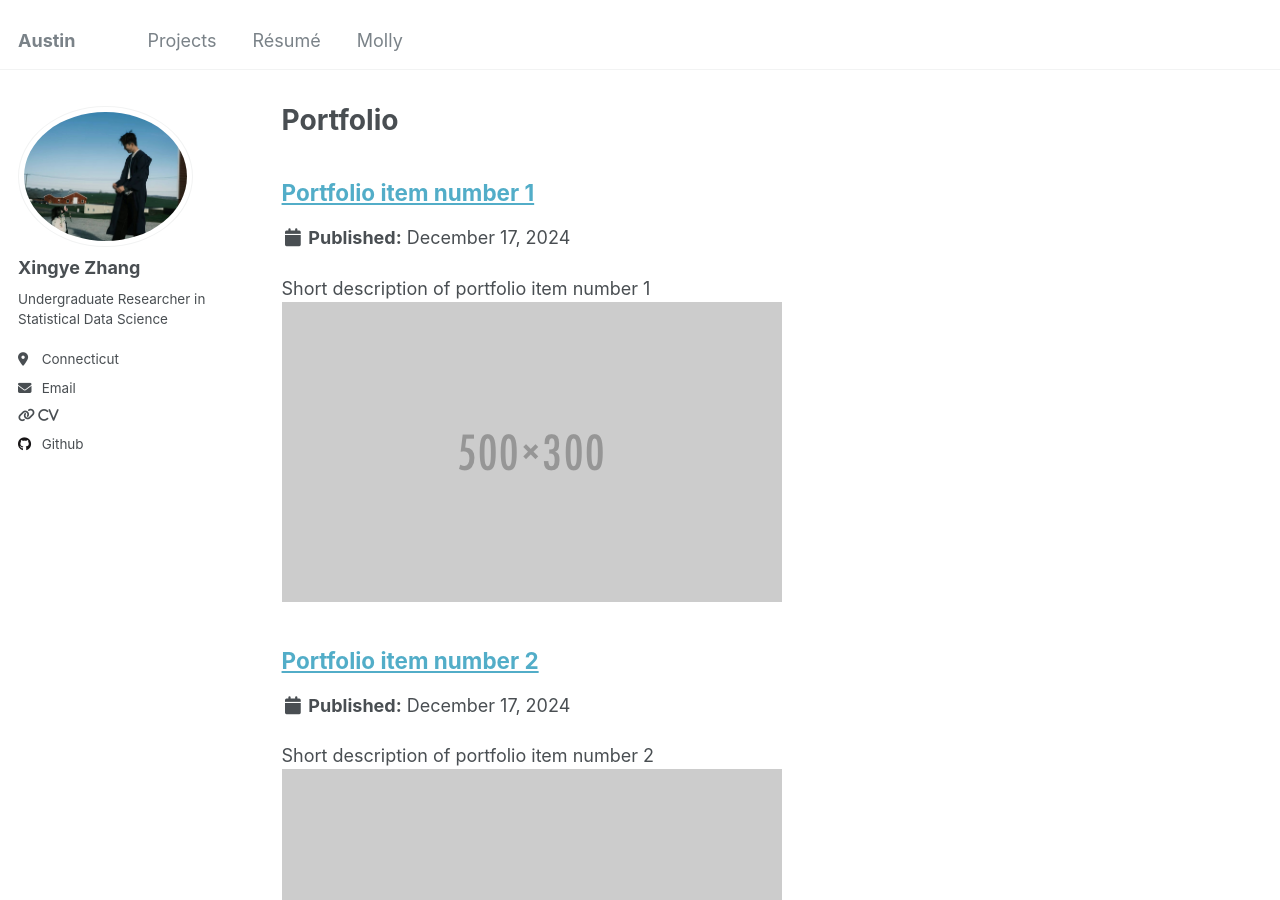
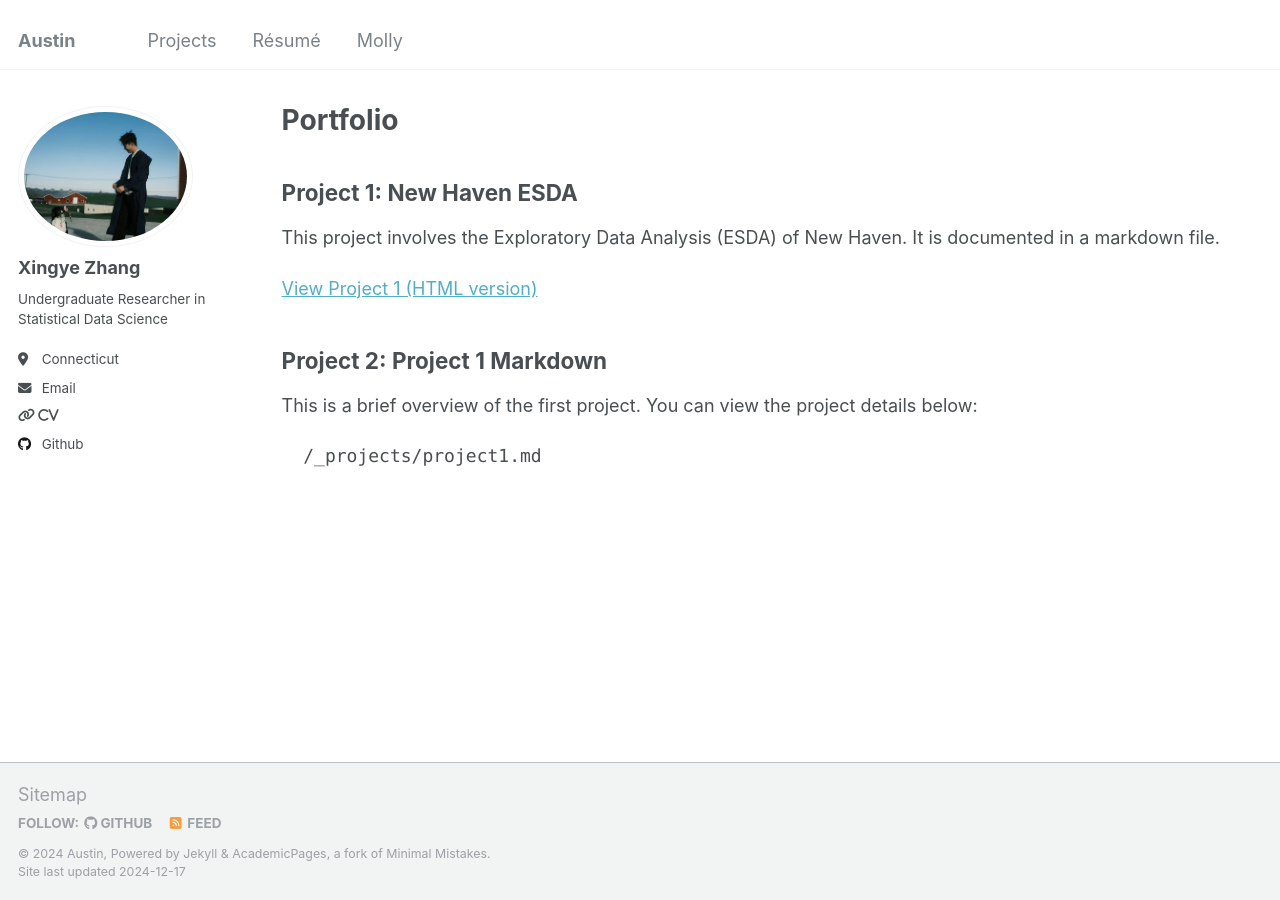
Before and after one commit to az-serein/az-serein.github.io, a Jekyll site: the page built from _pages/portfolio.html, in a window 1280 px wide and 900 px high. Built offline with Jekyll 4.4.1, drawn with Linux system fonts in a browser that asks for light colours.

Commit message:
Update portfolio.html

```diff
--- a/_pages/portfolio.html
+++ b/_pages/portfolio.html
@@ -5,9 +5,21 @@ permalink: /portfolio/
 author_profile: true
 ---
 
-{% include base_path %}
+<!-- {% include base_path %}
 
 
 {% for post in site.portfolio %}
   {% include archive-single.html %}
 {% endfor %}
+
+ -->
+
+ <h2>Project 1: New Haven ESDA</h2>
+<p>This project involves the Exploratory Data Analysis (ESDA) of New Haven. It is documented in a markdown file.</p>
+<a href="{{ site.baseurl }}/_projects/New_Haven_ESDA.html" target="_blank">View Project 1 (HTML version)</a>
+
+<h2>Project 2: Project 1 Markdown</h2>
+<p>This is a brief overview of the first project. You can view the project details below:</p>
+<pre>
+  {{ site.baseurl }}/_projects/project1.md
+</pre>
```
